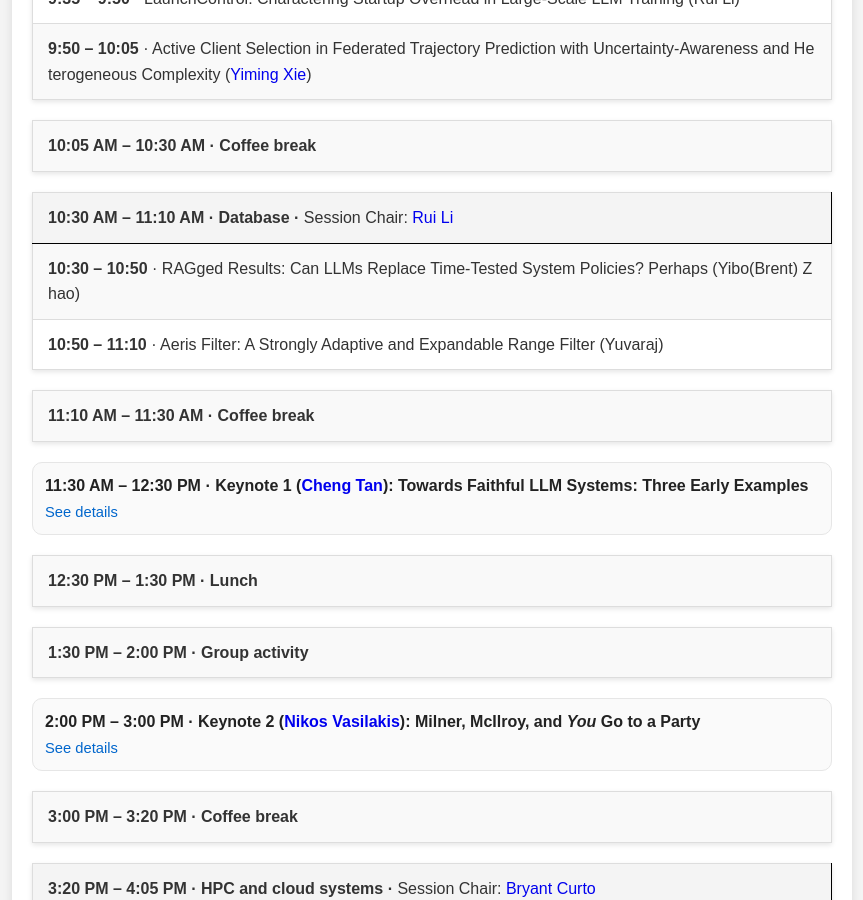
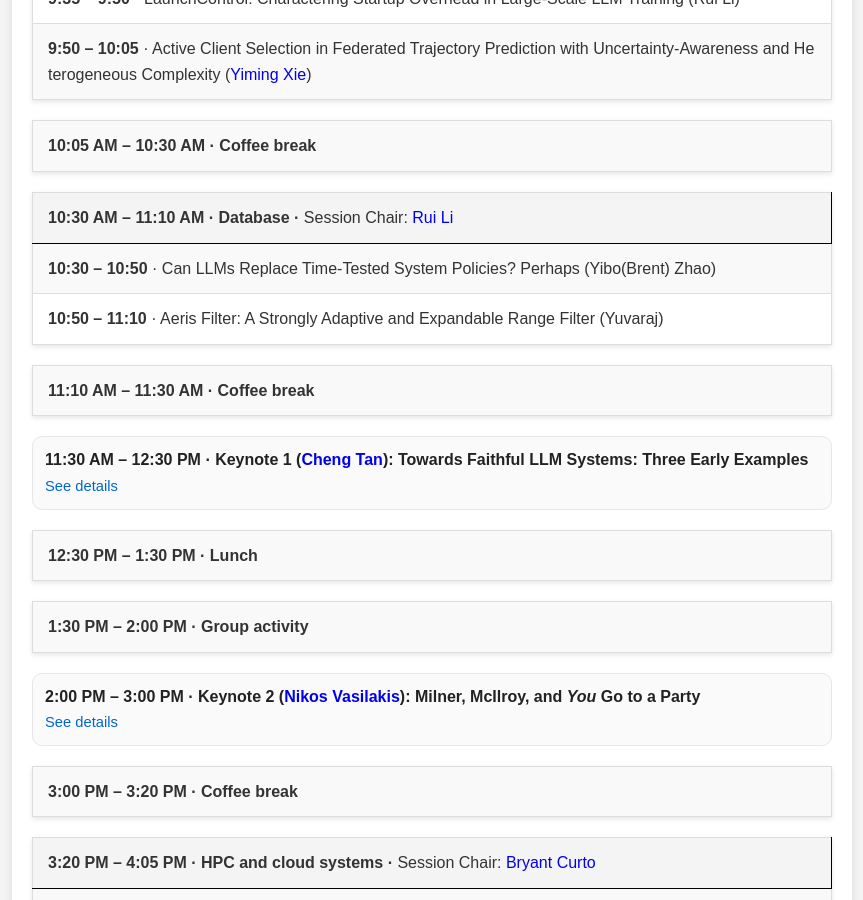
Before and after one commit to Khoury-srg/Northeastern-Systems-Day-2025, a Jekyll site: the page built from index.markdown, in a window 1280 px wide and 900 px high, scrolled down 1098 px. Shown: the whole window, without its empty margins (208-1071 px from the left). Built offline with Jekyll 4.4.1, drawn with Linux system fonts in a browser that asks for light colours.

Commit message:
fix the wrong title

```diff
--- a/index.markdown
+++ b/index.markdown
@@ -69,7 +69,7 @@ and Management and troubleshooting of complex systems._
 
 | **10:30 AM – 11:10 AM · Database** · <span style="font-weight: normal;">Session Chair: <a href="https://liruivah.github.io/" style="text-decoration: none;">Rui Li</a></span> |
 |:--------------------------|
-| **10:30 – 10:50** · RAGged Results: Can LLMs Replace Time-Tested System Policies? Perhaps (Yibo(Brent) Zhao) |
+| **10:30 – 10:50** · Can LLMs Replace Time-Tested System Policies? Perhaps (Yibo(Brent) Zhao) |
 | **10:50 – 11:10** · Aeris Filter: A Strongly Adaptive and Expandable Range Filter (Yuvaraj) |
 |-----------------------------------------------------------------------------|
 
```
